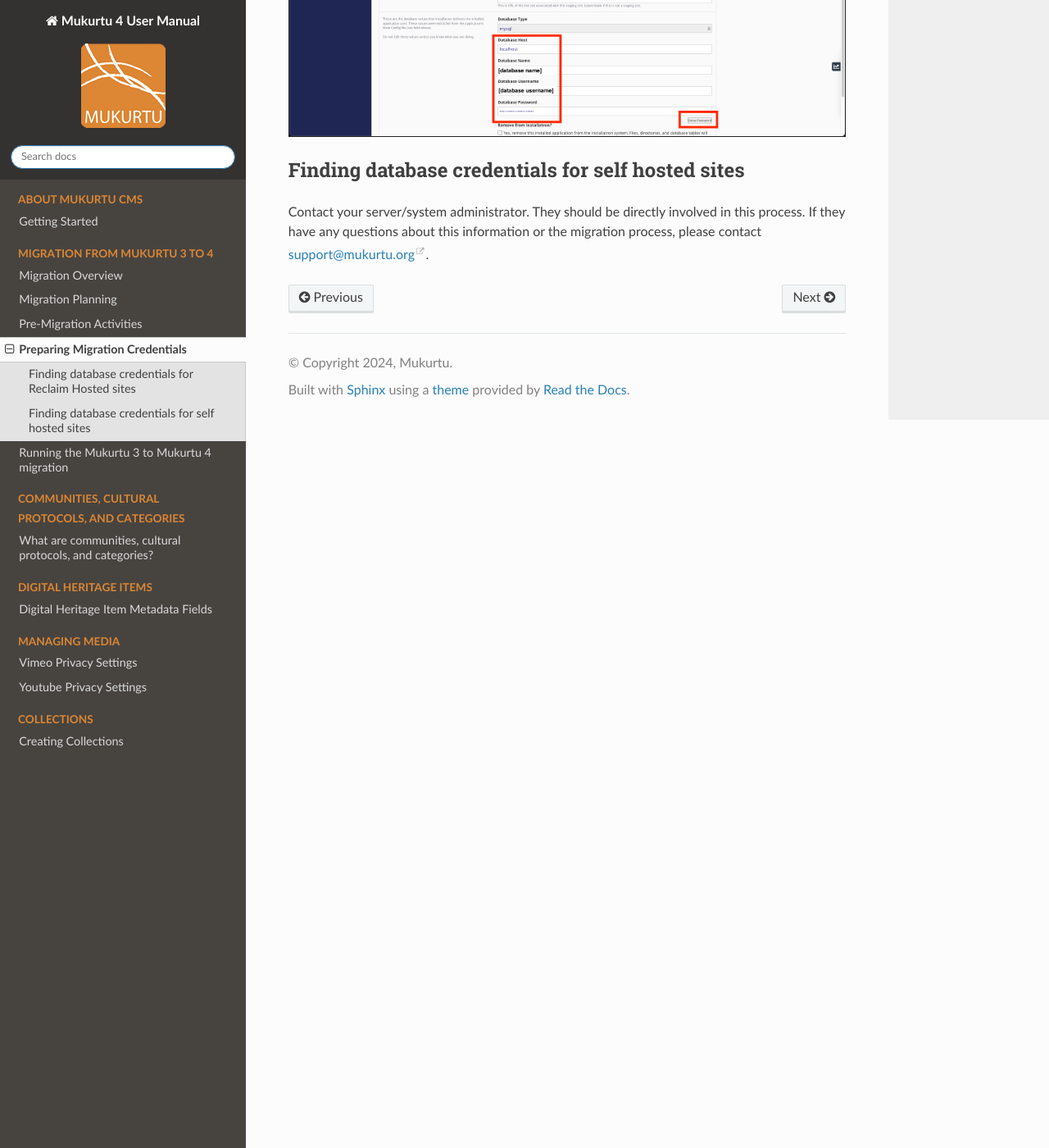
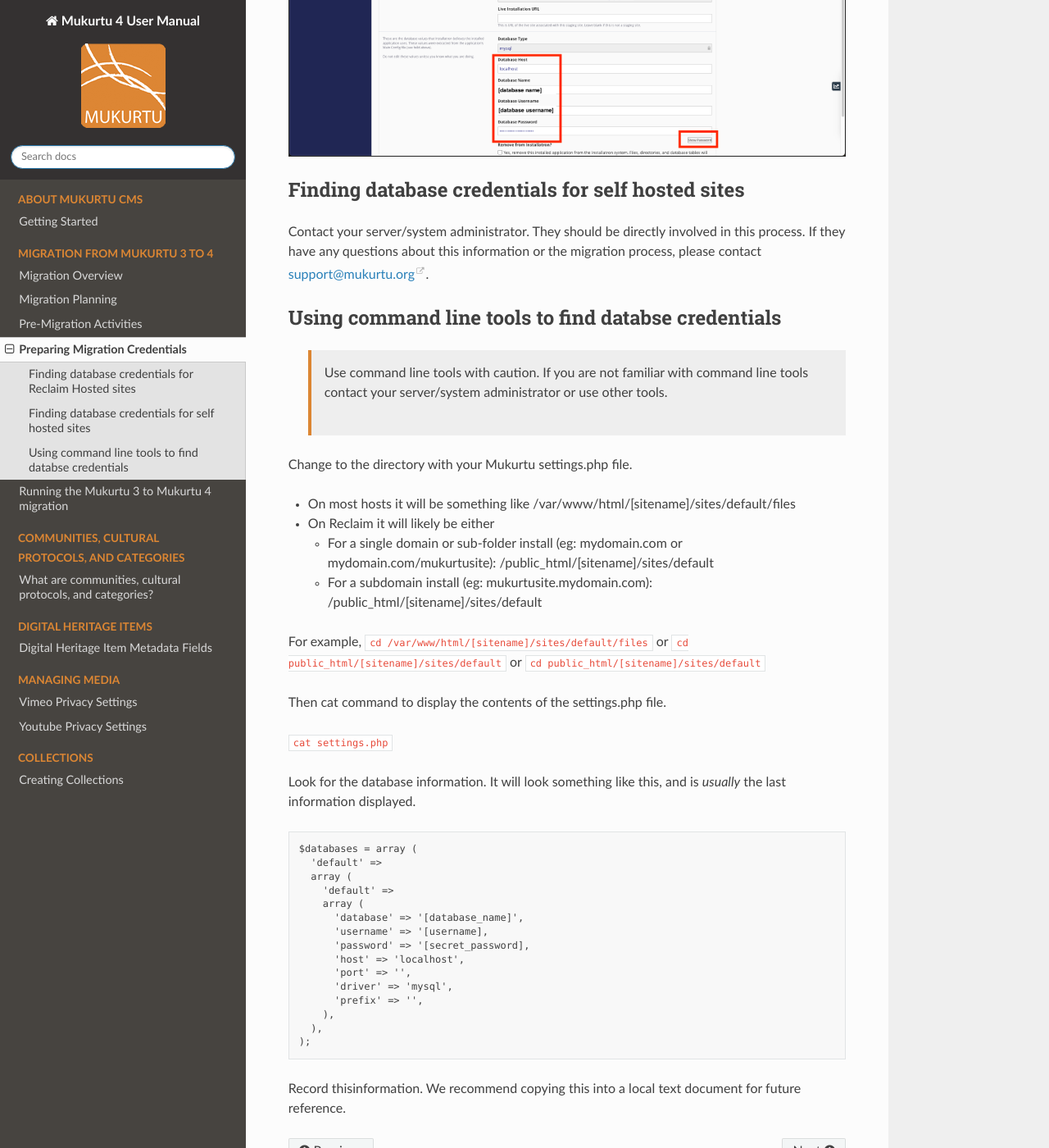
Before and after one commit to MukurtuCMS/mukurtudocs, a Sphinx documentation site: the page built from docs/source/migration/MigrationCredentials.md, in a window 1280 px wide and 1400 px high, scrolled down 2850 px. Shown: the whole window at 82% size. Built offline with Sphinx 7.4.7 and the Read the Docs theme 2.0.0, drawn with Linux system fonts in a browser that asks for light colours; some of the changed text lies outside the part shown.

Commit message:
Update MigrationCredentials.md

````diff
--- a/docs/source/migration/MigrationCredentials.md
+++ b/docs/source/migration/MigrationCredentials.md
@@ -30,7 +30,7 @@
 Select the "advanced" tab.
 ![migration-credentials-05](../embeds/migration-credentials-05.png)
 
-Record the following information. We recommend copying this into a local text document.
+Record the following information. We recommend copying this into a local text document for future reference.
 - Location Files
   - It will probably be something like "/home/[domain]/public_html/[site]"
   - This will be used to fill in the document root information.
@@ -53,3 +53,46 @@
 ## Finding database credentials for self hosted sites
 
 Contact your server/system administrator. They should be directly involved in this process. If they have any questions about this information or the migration process, please contact [support@mukurtu.org](mailto:support@mukurtu.org).
+
+## Using command line tools to find databse credentials
+
+> Use command line tools with caution. If you are not familiar with command line tools contact your server/system administrator or use other tools.
+
+Change to the directory with your Mukurtu settings.php file.
+- On most hosts it will be something like /var/www/html/[sitename]/sites/default/files
+- On Reclaim it will likely be either
+  - For a single domain or sub-folder install (eg: mydomain.com or mydomain.com/mukurtusite): /public_html/[sitename]/sites/default
+  - For a subdomain install (eg: mukurtusite.mydomain.com): /public_html/[sitename]/sites/default
+
+For example,
+```cd /var/www/html/[sitename]/sites/default/files```
+or
+```cd public_html/[sitename]/sites/default```
+or
+```cd public_html/[sitename]/sites/default```
+
+Then cat command to display the contents of the settings.php file.
+
+```cat settings.php```
+
+Look for the database information. It will look something like this, and is *usually* the last information displayed.
+
+```
+$databases = array (
+  'default' =>
+  array (
+    'default' =>
+    array (
+      'database' => '[database_name]',
+      'username' => '[username],
+      'password' => '[secret_password],
+      'host' => 'localhost',
+      'port' => '',
+      'driver' => 'mysql',
+      'prefix' => '',
+    ),
+  ),
+);
+```
+
+Record thisinformation. We recommend copying this into a local text document for future reference.
````
